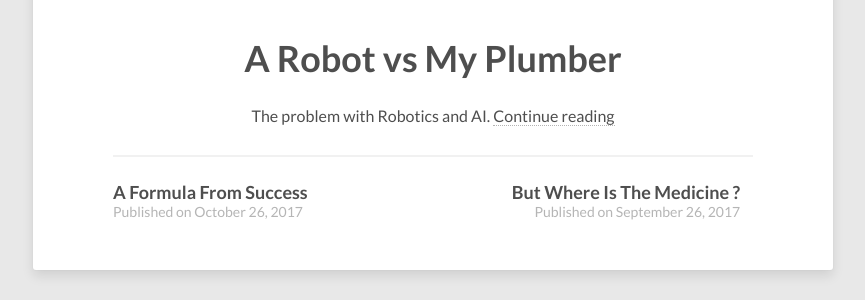
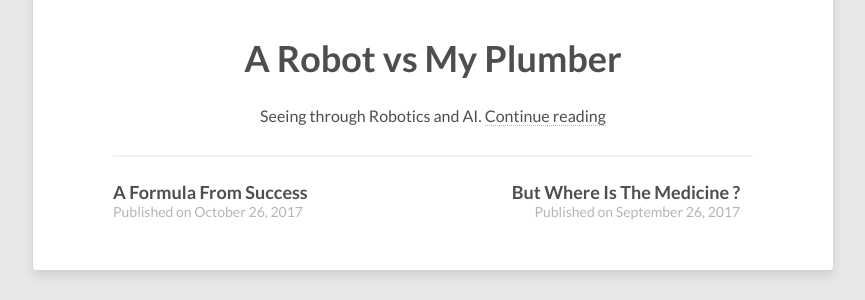
Before and after one commit to dtinblack/dtinblack.github.io, a Jekyll site: the page built from _posts/2017-08-26-next-web-challenge.md, in a window 1280 px wide. Shown: the part 1320-1620 px from the top of the page, without its empty margins (207-1072 px from the left). Built offline with Jekyll 4.4.1, drawn with Linux system fonts in a browser that asks for light colours; nearby versions of some CDN libraries.

Commit message:
changed summary sentance

```diff
--- a/_posts/2017-11-26-robotics-and-AI.md
+++ b/_posts/2017-11-26-robotics-and-AI.md
@@ -1,7 +1,7 @@
 ---
 layout: post
 title: A Robot vs My Plumber
-description: "The problem with Robotics and AI."
+description: "Seeing through Robotics and AI."
 modified: 2016-11-26
 tags: [Robotics, AI, Driverless Cars, Education, Health]
 ---
```
